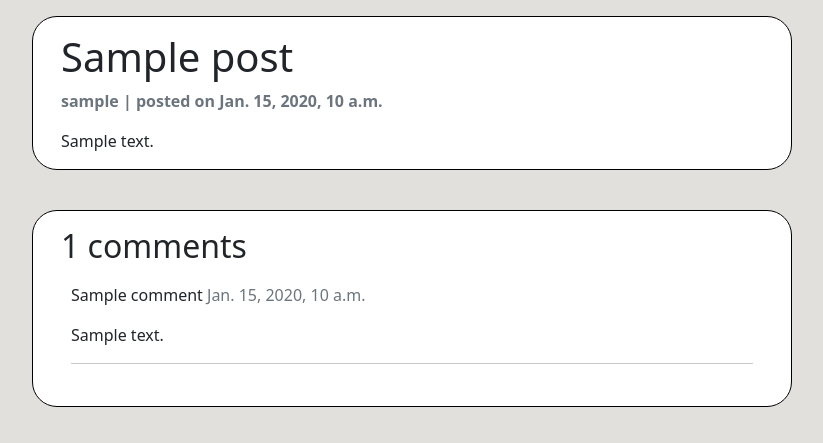
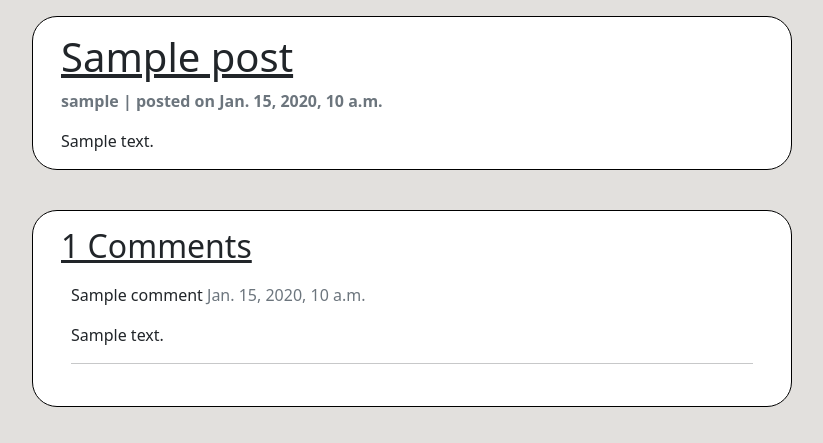
Before and after one commit to Charlie9009/CI_PP4_BLOG, a Django app: a page that uses templates/post_detail.html in a window 1280 px wide. Shown: the part 56-499 px from the top of the page, without its empty margins (38-861 px from the left). Run offline with Django 3.2, Linux system fonts and the light colour scheme; tables that the repository leaves empty hold one stand-in row (values such as "Sample post"); some libraries are stand-ins or nearby versions.

Commit message:
POST_DETAIL.HTML: Add classes for styling for headings.

```diff
--- a/templates/post_detail.html
+++ b/templates/post_detail.html
@@ -6,7 +6,7 @@
   <div class="row">
     <div class="col-md-8 card mb-4 mt-3 left top container-color-rounder">
       <div class="card-body">
-        <h1>{% block title %} {{ post.title }} {% endblock title %}</h1>
+        <h1 class="post-comment-headling">{% block title %} {{ post.title }} {% endblock title %}</h1>
         <strong><p class=" text-muted">{{ post.author }} | posted on {{ post.created_on }}</p></strong>
         <p class="card-text">{{ post.content | safe }}</p>
       </div>
@@ -16,7 +16,7 @@
     <div class="col-md-8 card mb-4 mt-3 container-color-rounder">
       <div class="card-body">
         <!-- comments -->
-        <h2>{{ comments.count }} comments</h2>
+        <h2 class="post-comment-headling">{{ comments.count }} Comments</h2>
 
         {% for comment in comments %}
         <div class="comments" style="padding: 10px;">
```
